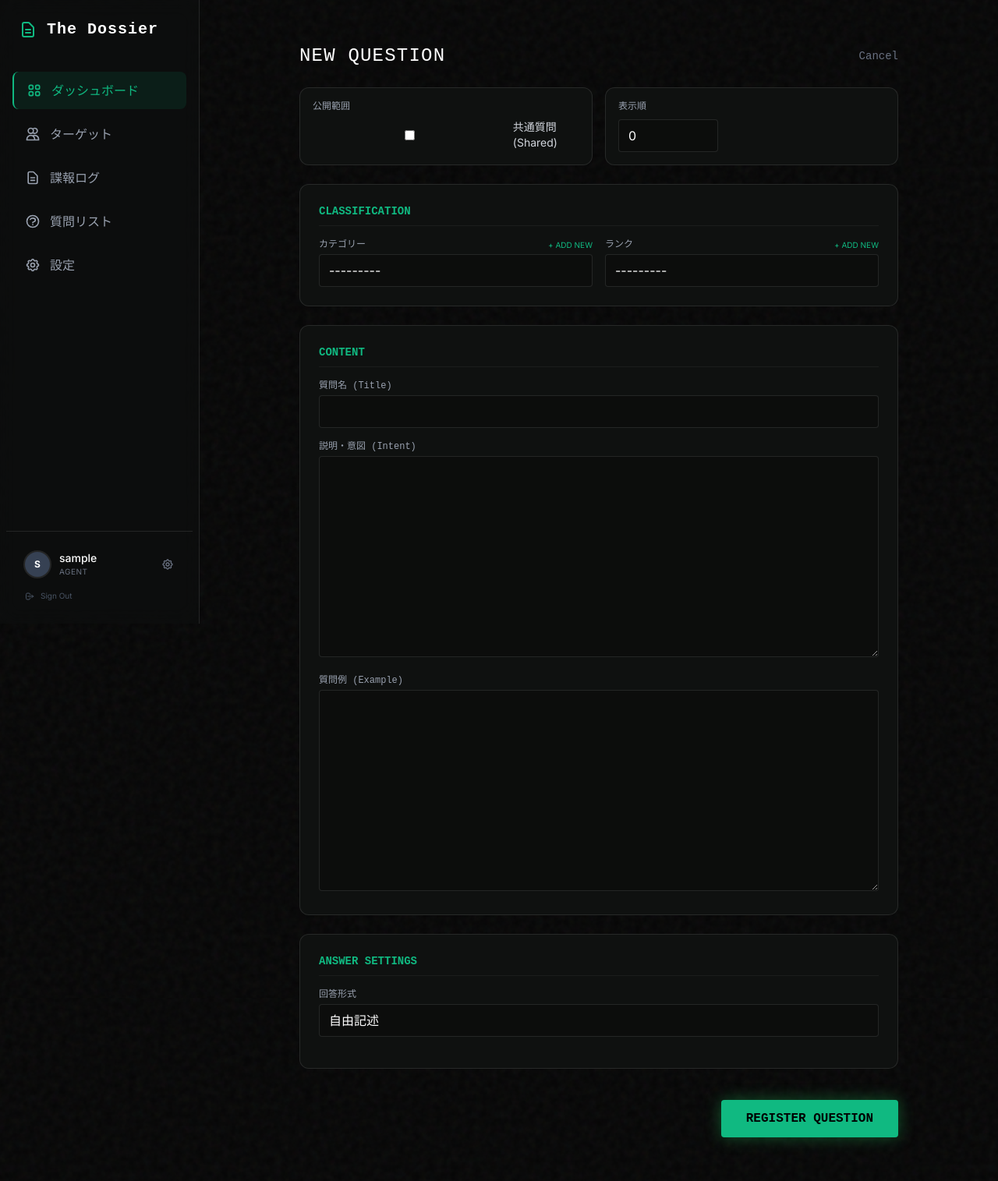
After one commit to studiok12logic-eng/The-Dossier, a Django app: page /questions/add/ in a window 1280 px wide. The commit adds this page. Shown: the whole page at 78% size. Run offline with Django 5.2, Linux system fonts and the light colour scheme; the visitor is signed in with stand-in values (Sample User, id 1); data that the repository does not hold is empty; style sheets or scripts are compiled from the project's sources; parts of the project's set-up code (start-up, migrations or seed data) failed here and were passed over; some libraries are stand-ins or nearby versions.

Commit message:
Implement Question Management System

```diff
--- a/core/urls.py
+++ b/core/urls.py
@@ -14,6 +14,14 @@ urlpatterns = [
     path('api/groups/<int:pk>/delete/', views.TargetGroupDeleteView.as_view(), name='group_delete'),
     path('api/target/state-toggle/', views.TargetStateToggleView.as_view(), name='target_state_toggle'),
     path('intelligence/log/', views.IntelligenceLogView.as_view(), name='intelligence_log'),
+
+    # Question Management
+    path('questions/', views.QuestionListView.as_view(), name='question_list'),
+    path('questions/add/', views.QuestionCreateView.as_view(), name='question_add'),
+    path('questions/<int:pk>/edit/', views.QuestionUpdateView.as_view(), name='question_edit'),
+    path('questions/<int:pk>/delete/', views.QuestionDeleteView.as_view(), name='question_delete'),
+    path('api/questions/category/add/', views.CategoryCreateView.as_view(), name='category_add'),
+    path('api/questions/rank/add/', views.RankCreateView.as_view(), name='rank_add'),
 ]
 
 if settings.DEBUG:
--- a/core/views.py
+++ b/core/views.py
@@ -400,3 +400,87 @@ class TargetStateToggleView(LoginRequiredMixin, View):
 
         except Exception as e:
             return JsonResponse({'success': False, 'error': str(e)})
+
+# --- QUESTION MANAGEMENT ---
+from intelligence.models import Question, QuestionCategory, QuestionRank
+from intelligence.forms import QuestionForm, QuestionCategoryForm, QuestionRankForm
+from django.views.generic import ListView, CreateView, UpdateView, DeleteView
+from django.urls import reverse_lazy
+
+class QuestionListView(LoginRequiredMixin, ListView):
+    model = Question
+    template_name = 'question_list.html'
+    context_object_name = 'questions'
+
+    def get_queryset(self):
+        return Question.objects.filter(user=self.request.user).order_by('order', 'created_at')
+
+    def get_context_data(self, **kwargs):
+        context = super().get_context_data(**kwargs)
+        context['categories'] = QuestionCategory.objects.filter(user=self.request.user)
+        context['ranks'] = QuestionRank.objects.filter(user=self.request.user)
+        return context
+
+class QuestionCreateView(LoginRequiredMixin, CreateView):
+    model = Question
+    form_class = QuestionForm
+    template_name = 'question_form.html'
+    success_url = reverse_lazy('question_list')
+
+    def get_form_kwargs(self):
+        kwargs = super().get_form_kwargs()
+        kwargs['user'] = self.request.user
+        return kwargs
+
+    def form_valid(self, form):
+        form.instance.user = self.request.user
+        return super().form_valid(form)
+
+class QuestionUpdateView(LoginRequiredMixin, UpdateView):
+    model = Question
+    form_class = QuestionForm
+    template_name = 'question_form.html'
+    success_url = reverse_lazy('question_list')
+
+    def get_queryset(self):
+        return Question.objects.filter(user=self.request.user)
+
+    def get_form_kwargs(self):
+        kwargs = super().get_form_kwargs()
+        kwargs['user'] = self.request.user
+        return kwargs
+
+class QuestionDeleteView(LoginRequiredMixin, DeleteView):
+    model = Question
+    success_url = reverse_lazy('question_list')
+    template_name = 'question_confirm_delete.html' # Logic will typically be modal or simple confirm
+
+    def get_queryset(self):
+        return Question.objects.filter(user=self.request.user)
+
+# API Views for Dynamic Add
+class CategoryCreateView(LoginRequiredMixin, View):
+    def post(self, request, *args, **kwargs):
+        try:
+            data = json.loads(request.body)
+            name = data.get('name')
+            desc = data.get('description', '')
+            if not name: return JsonResponse({'success': False, 'error': 'Name required'})
+
+            cat = QuestionCategory.objects.create(user=request.user, name=name, description=desc)
+            return JsonResponse({'success': True, 'id': cat.id, 'name': cat.name})
+        except Exception as e:
+            return JsonResponse({'success': False, 'error': str(e)})
+
+class RankCreateView(LoginRequiredMixin, View):
+    def post(self, request, *args, **kwargs):
+        try:
+            data = json.loads(request.body)
+            name = data.get('name')
+            points = data.get('points', 0)
+            if not name: return JsonResponse({'success': False, 'error': 'Name required'})
+
+            rank = QuestionRank.objects.create(user=request.user, name=name, points=points)
+            return JsonResponse({'success': True, 'id': rank.id, 'name': rank.name})
+        except Exception as e:
+            return JsonResponse({'success': False, 'error': str(e)})
--- a/intelligence/forms.py
+++ b/intelligence/forms.py
@@ -1,91 +1,40 @@
 from django import forms
-from .models import Target, TargetGroup, CustomAnniversary
-import datetime
+from .models import Question, QuestionCategory, QuestionRank
 
-class TargetForm(forms.ModelForm):
-    # Split name fields
-    last_name = forms.CharField(required=False, widget=forms.TextInput(attrs={'class': 'w-full bg-surface/50 border border-white/10 rounded px-4 py-2 text-white focus:outline-none focus:border-primary', 'placeholder': '姓'}))
-    first_name = forms.CharField(required=False, widget=forms.TextInput(attrs={'class': 'w-full bg-surface/50 border border-white/10 rounded px-4 py-2 text-white focus:outline-none focus:border-primary', 'placeholder': '名'}))
-    last_name_kana = forms.CharField(required=False, widget=forms.TextInput(attrs={'class': 'w-full bg-surface/50 border border-white/10 rounded px-4 py-2 text-white focus:outline-none focus:border-primary', 'placeholder': 'せい'}))
-    first_name_kana = forms.CharField(required=False, widget=forms.TextInput(attrs={'class': 'w-full bg-surface/50 border border-white/10 rounded px-4 py-2 text-white focus:outline-none focus:border-primary', 'placeholder': 'めい'}))
+class QuestionCategoryForm(forms.ModelForm):
+    class Meta:
+        model = QuestionCategory
+        fields = ['name', 'description']
+        widgets = {
+            'name': forms.TextInput(attrs={'class': 'w-full bg-surface border border-white/10 rounded px-3 py-2 text-white', 'placeholder': 'カテゴリー名'}),
+            'description': forms.Textarea(attrs={'class': 'w-full bg-surface border border-white/10 rounded px-3 py-2 text-white h-20', 'placeholder': '説明'}),
+        }
 
-    # Birthdate split fields
-    birth_year = forms.IntegerField(required=False, widget=forms.NumberInput(attrs={'class': 'w-full bg-surface/50 border border-white/10 rounded px-4 py-2 text-white focus:outline-none focus:border-primary', 'placeholder': '年'}))
-    birth_month = forms.IntegerField(required=False, widget=forms.NumberInput(attrs={'class': 'w-full bg-surface/50 border border-white/10 rounded px-4 py-2 text-white focus:outline-none focus:border-primary', 'placeholder': '月', 'min': 1, 'max': 12}))
-    birth_day = forms.IntegerField(required=False, widget=forms.NumberInput(attrs={'class': 'w-full bg-surface/50 border border-white/10 rounded px-4 py-2 text-white focus:outline-none focus:border-primary', 'placeholder': '日', 'min': 1, 'max': 31}))
+class QuestionRankForm(forms.ModelForm):
+    class Meta:
+        model = QuestionRank
+        fields = ['name', 'points']
+        widgets = {
+            'name': forms.TextInput(attrs={'class': 'w-full bg-surface border border-white/10 rounded px-3 py-2 text-white', 'placeholder': 'ランク名'}),
+            'points': forms.NumberInput(attrs={'class': 'w-full bg-surface border border-white/10 rounded px-3 py-2 text-white', 'placeholder': 'ポイント'}),
+        }
 
-    # Zodiac (Read-only or Hidden, calculated by JS)
-    zodiac_sign = forms.CharField(required=False, widget=forms.TextInput(attrs={'class': 'w-full bg-surface/50 border border-white/10 rounded px-4 py-2 text-white focus:outline-none focus:border-primary', 'readonly': 'readonly'}))
-
-    # Groups (M2M) - Rendered as checkbox or multi-select. Using SelectMultiple for now with custom styling class.
-    # Groups (M2M) - Rendered as checkbox or multi-select. Using SelectMultiple for now with custom styling class.
-    groups = forms.ModelMultipleChoiceField(
-        queryset=TargetGroup.objects.none(), # Populated in __init__
-        required=False,
-        widget=forms.CheckboxSelectMultiple(attrs={'class': 'space-y-2'})
-    )
+class QuestionForm(forms.ModelForm):
+    class Meta:
+        model = Question
+        fields = ['is_shared', 'category', 'rank', 'title', 'description', 'example', 'answer_type', 'choices', 'order']
+        widgets = {
+             # Styled in template or here? Let's add basic classes
+            'title': forms.TextInput(attrs={'class': 'w-full bg-black/20 border border-white/10 rounded px-3 py-2 text-white'}),
+            'description': forms.Textarea(attrs={'class': 'w-full bg-black/20 border border-white/10 rounded px-3 py-2 text-white h-24'}),
+            'example': forms.Textarea(attrs={'class': 'w-full bg-black/20 border border-white/10 rounded px-3 py-2 text-white h-20'}),
+            'choices': forms.TextInput(attrs={'class': 'w-full bg-black/20 border border-white/10 rounded px-3 py-2 text-white', 'placeholder': '例: はい, いいえ, 多分'}),
+            'order': forms.NumberInput(attrs={'class': 'w-32 bg-black/20 border border-white/10 rounded px-3 py-2 text-white'}),
+        }
 
     def __init__(self, *args, **kwargs):
         user = kwargs.pop('user', None)
         super().__init__(*args, **kwargs)
         if user:
-            self.fields['groups'].queryset = TargetGroup.objects.filter(user=user)
-        else:
-             self.fields['groups'].queryset = TargetGroup.objects.none()
-
-    class Meta:
-        model = Target
-        fields = ['nickname', 'last_name', 'first_name', 'last_name_kana', 'first_name_kana',
-                  'birthplace', 'gender', 'blood_type', 'description', 'avatar', 'zodiac_sign', 'groups']
-        widgets = {
-            'nickname': forms.TextInput(attrs={'class': 'w-full bg-surface/50 border border-white/10 rounded px-4 py-2 text-white focus:outline-none focus:border-primary', 'required': 'required'}),
-            'birthplace': forms.TextInput(attrs={'class': 'w-full bg-surface/50 border border-white/10 rounded px-4 py-2 text-white focus:outline-none focus:border-primary'}),
-            'gender': forms.Select(attrs={'class': 'w-full bg-surface/50 border border-white/10 rounded px-4 py-2 text-white focus:outline-none focus:border-primary'}),
-            'blood_type': forms.Select(attrs={'class': 'w-full bg-surface/50 border border-white/10 rounded px-4 py-2 text-white focus:outline-none focus:border-primary'}),
-            'description': forms.Textarea(attrs={'class': 'w-full bg-surface/50 border border-white/10 rounded px-4 py-2 text-white focus:outline-none focus:border-primary', 'rows': 4}),
-            'avatar': forms.FileInput(attrs={'class': 'w-full bg-surface/50 border border-white/10 rounded px-4 py-2 text-white focus:outline-none focus:border-primary file:mr-4 file:py-2 file:px-4 file:rounded-full file:border-0 file:text-sm file:font-semibold file:bg-primary file:text-black hover:file:bg-primary/80'}),
-        }
-
-    def save(self, commit=True):
-        instance = super().save(commit=False)
-        # Combine birth fields
-        year = self.cleaned_data.get('birth_year')
-        month = self.cleaned_data.get('birth_month')
-        day = self.cleaned_data.get('birth_day')
-
-        if year and month and day:
-            try:
-                instance.birthdate = datetime.date(year, month, day)
-            except ValueError:
-                pass # Invalid date
-
-        if commit:
-            instance.save()
-            self.save_m2m() # Save groups
-        return instance
-
-class TargetGroupForm(forms.ModelForm):
-    class Meta:
-        model = TargetGroup
-        fields = ['name', 'description',
-                  'is_mon', 'is_tue', 'is_wed', 'is_thu', 'is_fri', 'is_sat', 'is_sun']
-        widgets = {
-            'name': forms.TextInput(attrs={'class': 'w-full bg-surface border border-white/10 rounded px-4 py-2 text-white focus:border-primary', 'placeholder': 'グループ名'}),
-            'description': forms.Textarea(attrs={'class': 'w-full bg-surface border border-white/10 rounded px-4 py-2 text-white focus:border-primary', 'rows': 2, 'placeholder': '説明'}),
-            'is_mon': forms.CheckboxInput(attrs={'class': 'rounded border-gray-600 text-primary bg-gray-900 w-4 h-4 mr-2'}),
-            'is_tue': forms.CheckboxInput(attrs={'class': 'rounded border-gray-600 text-primary bg-gray-900 w-4 h-4 mr-2'}),
-            'is_wed': forms.CheckboxInput(attrs={'class': 'rounded border-gray-600 text-primary bg-gray-900 w-4 h-4 mr-2'}),
-            'is_thu': forms.CheckboxInput(attrs={'class': 'rounded border-gray-600 text-primary bg-gray-900 w-4 h-4 mr-2'}),
-            'is_fri': forms.CheckboxInput(attrs={'class': 'rounded border-gray-600 text-primary bg-gray-900 w-4 h-4 mr-2'}),
-            'is_sat': forms.CheckboxInput(attrs={'class': 'rounded border-gray-600 text-primary bg-gray-900 w-4 h-4 mr-2'}),
-            'is_sun': forms.CheckboxInput(attrs={'class': 'rounded border-gray-600 text-primary bg-gray-900 w-4 h-4 mr-2'}),
-        }
-
-class CustomAnniversaryForm(forms.ModelForm):
-    class Meta:
-        model = CustomAnniversary
-        fields = ['label', 'date']
-        widgets = {
-            'label': forms.TextInput(attrs={'class': 'w-full bg-surface/50 border border-white/10 rounded px-4 py-2 text-white focus:border-primary', 'placeholder': '記念日名称'}),
-            'date': forms.DateInput(attrs={'type': 'date', 'class': 'w-full bg-surface/50 border border-white/10 rounded px-4 py-2 text-white focus:border-primary'}),
-        }
+            self.fields['category'].queryset = QuestionCategory.objects.filter(user=user)
+            self.fields['rank'].queryset = QuestionRank.objects.filter(user=user)
--- a/templates/base.html
+++ b/templates/base.html
@@ -56,6 +56,15 @@
                         </path>
                     </svg>
                     <span class="font-medium">諜報ログ</span>
+                </a>
+                <a href="{% url 'question_list' %}"
+                    class="flex items-center gap-3 px-4 py-3 rounded-lg text-gray-400 hover:text-white hover:bg-white/5 transition-all group">
+                    <svg class="w-5 h-5 group-hover:text-primary transition-colors" fill="none" stroke="currentColor"
+                        viewBox="0 0 24 24">
+                        <path stroke-linecap="round" stroke-width="2" d="M8.228 9c.549-1.165 2.03-2 3.772-2 2.21 0 4 1.343 4 3 0 1.4-1.278 2.575-3.006 2.907-.542.104-.994.54-.994 1.093m0 3h.01M21 12a9 9 0 11-18 0 9 9 0 0118 0z">
+                        </path>
+                    </svg>
+                    <span class="font-medium">質問リスト</span>
                 </a>
                 <a href="#"
                     class="flex items-center gap-3 px-4 py-3 rounded-lg text-gray-400 hover:text-white hover:bg-white/5 transition-all group">
--- /dev/null
+++ b/templates/question_form.html
@@ -0,0 +1,193 @@
+{% extends 'base.html' %}
+{% block content %}
+<div class="h-full flex flex-col p-6 overflow-y-auto">
+    <div class="max-w-3xl mx-auto w-full">
+        <!-- Header -->
+        <div class="flex justify-between items-center mb-6">
+            <h1 class="text-2xl text-white font-mono tracking-wider">
+                {% if form.instance.pk %}EDIT QUESTION{% else %}NEW QUESTION{% endif %}
+            </h1>
+            <a href="{% url 'question_list' %}" class="text-gray-500 hover:text-white font-mono text-sm">Cancel</a>
+        </div>
+
+        <!-- Form -->
+        <form method="post" class="space-y-6">
+            {% csrf_token %}
+
+            <!-- Type & Scope -->
+            <div class="grid grid-cols-2 gap-4">
+                <div class="bg-surface border border-white/10 p-4 rounded-xl">
+                    <label class="block text-xs font-mono text-gray-400 mb-2">公開範囲</label>
+                    <div class="flex items-center gap-2">
+                        {{ form.is_shared }}
+                        <span class="text-sm text-gray-300">共通質問 (Shared)</span>
+                    </div>
+                </div>
+                <div class="bg-surface border border-white/10 p-4 rounded-xl">
+                    <label class="block text-xs font-mono text-gray-400 mb-2">表示順</label>
+                    {{ form.order }}
+                </div>
+            </div>
+
+            <!-- Classification (Category & Rank) -->
+            <div class="bg-surface border border-white/10 p-6 rounded-xl space-y-4">
+                <h3 class="text-sm font-bold text-primary font-mono border-b border-white/5 pb-2">CLASSIFICATION</h3>
+
+                <div class="grid grid-cols-2 gap-4">
+                    <div>
+                        <div class="flex justify-between items-center mb-1">
+                            <label class="text-xs font-mono text-gray-400">カテゴリー</label>
+                            <button type="button" id="addCategoryBtn" class="text-[10px] text-primary hover:underline">+ ADD NEW</button>
+                        </div>
+                        <div class="relative">
+                            {{ form.category }}
+                            <!-- Arrow icon could be here but standard select is fine -->
+                        </div>
+                    </div>
+                    <div>
+                        <div class="flex justify-between items-center mb-1">
+                            <label class="text-xs font-mono text-gray-400">ランク</label>
+                            <button type="button" id="addRankBtn" class="text-[10px] text-primary hover:underline">+ ADD NEW</button>
+                        </div>
+                        {{ form.rank }}
+                    </div>
+                </div>
+            </div>
+
+            <!-- Content -->
+            <div class="bg-surface border border-white/10 p-6 rounded-xl space-y-4">
+                <h3 class="text-sm font-bold text-primary font-mono border-b border-white/5 pb-2">CONTENT</h3>
+
+                <div>
+                    <label class="block text-xs font-mono text-gray-400 mb-1">質問名 (Title)</label>
+                    {{ form.title }}
+                </div>
+                <div>
+                    <label class="block text-xs font-mono text-gray-400 mb-1">説明・意図 (Intent)</label>
+                    {{ form.description }}
+                </div>
+                <div>
+                    <label class="block text-xs font-mono text-gray-400 mb-1">質問例 (Example)</label>
+                    {{ form.example }}
+                </div>
+            </div>
+
+            <!-- Answer Settings -->
+            <div class="bg-surface border border-white/10 p-6 rounded-xl space-y-4">
+                <h3 class="text-sm font-bold text-primary font-mono border-b border-white/5 pb-2">ANSWER SETTINGS</h3>
+
+                <div>
+                    <label class="block text-xs font-mono text-gray-400 mb-1">回答形式</label>
+                    {{ form.answer_type }}
+                </div>
+                <div id="choicesField" class="hidden">
+                    <label class="block text-xs font-mono text-gray-400 mb-1">選択肢 (カンマ区切り)</label>
+                    {{ form.choices }}
+                    <p class="text-[10px] text-gray-500 mt-1">例: A, B, C (タグのように選択可能になります)</p>
+                </div>
+            </div>
+
+            <!-- Submit -->
+            <div class="pt-4 flex justify-end">
+                <button type="submit"
+                    class="px-8 py-3 bg-primary text-black font-bold font-mono rounded hover:bg-primary/90 transition shadow-[0_0_20px_rgba(34,197,94,0.4)]">
+                    {% if form.instance.pk %}UPDATE QUESTION{% else %}REGISTER QUESTION{% endif %}
+                </button>
+            </div>
+        </form>
+    </div>
+</div>
+
+<!-- Modals for Category/Rank (Simple Prompts or Custom Modal) -->
+<!-- Using simple JS prompts for MVP speed as requested "Same as Group logic" but Group logic is complex modal.
+     I will implement simple custom modals to match the style without full separate files -->
+
+<div id="catModal" class="hidden fixed inset-0 z-50 bg-black/80 flex items-center justify-center backdrop-blur-sm">
+    <div class="bg-surface border border-white/20 p-6 rounded-xl w-96">
+        <h3 class="text-white font-mono mb-4">NEW CATEGORY</h3>
+        <input id="newCatName" type="text" placeholder="Name" class="w-full bg-black/20 border border-white/10 rounded px-3 py-2 text-white mb-2">
+        <textarea id="newCatDesc" placeholder="Description" class="w-full bg-black/20 border border-white/10 rounded px-3 py-2 text-white mb-4"></textarea>
+        <div class="flex justify-end gap-2">
+            <button type="button" onclick="document.getElementById('catModal').classList.add('hidden')" class="px-3 py-1 text-gray-400 text-sm">Cancel</button>
+            <button type="button" id="saveCatBtn" class="px-3 py-1 bg-primary text-black text-sm rounded">Save</button>
+        </div>
+    </div>
+</div>
+
+<div id="rankModal" class="hidden fixed inset-0 z-50 bg-black/80 flex items-center justify-center backdrop-blur-sm">
+    <div class="bg-surface border border-white/20 p-6 rounded-xl w-96">
+        <h3 class="text-white font-mono mb-4">NEW RANK</h3>
+        <input id="newRankName" type="text" placeholder="Rank Name" class="w-full bg-black/20 border border-white/10 rounded px-3 py-2 text-white mb-2">
+        <input id="newRankPoints" type="number" placeholder="Points" class="w-full bg-black/20 border border-white/10 rounded px-3 py-2 text-white mb-4">
+        <div class="flex justify-end gap-2">
+            <button type="button" onclick="document.getElementById('rankModal').classList.add('hidden')" class="px-3 py-1 text-gray-400 text-sm">Cancel</button>
+            <button type="button" id="saveRankBtn" class="px-3 py-1 bg-primary text-black text-sm rounded">Save</button>
+        </div>
+    </div>
+</div>
+
+<script>
+    // Toggle Choices Field
+    const typeSelect = document.querySelector('[name="answer_type"]');
+    const choicesField = document.getElementById('choicesField');
+
+    function toggleChoices() {
+        if(typeSelect.value === 'SELECTION') choicesField.classList.remove('hidden');
+        else choicesField.classList.add('hidden');
+    }
+    typeSelect.addEventListener('change', toggleChoices);
+    toggleChoices(); // Init
+
+    // Styling Django Form Widgets via JS if needed (or assume classes added in ID)
+    document.querySelectorAll('input, select, textarea').forEach(el => {
+        if(!el.classList.contains('bg-black/20') && !el.classList.contains('bg-surface')) {
+            el.classList.add('bg-black/20', 'border', 'border-white/10', 'rounded', 'px-3', 'py-2', 'text-white', 'w-full');
+            if(el.tagName === 'SELECT') el.classList.add('appearance-none', 'cursor-pointer');
+        }
+    });
+
+    // API Handling for Category/Rank
+    document.getElementById('addCategoryBtn').addEventListener('click', () => document.getElementById('catModal').classList.remove('hidden'));
+    document.getElementById('addRankBtn').addEventListener('click', () => document.getElementById('rankModal').classList.remove('hidden'));
+
+    document.getElementById('saveCatBtn').addEventListener('click', () => {
+        const name = document.getElementById('newCatName').value;
+        const desc = document.getElementById('newCatDesc').value;
+        if(!name) return;
+
+        fetch('{% url "category_add" %}', {
+            method: 'POST',
+            body: JSON.stringify({name, description: desc}),
+            headers: {'X-CSRFToken': '{{ csrf_token }}'}
+        })
+        .then(res => res.json())
+        .then(data => {
+            if(data.success) {
+                const opt = new Option(data.name, data.id, true, true);
+                document.querySelector('[name="category"]').appendChild(opt);
+                document.getElementById('catModal').classList.add('hidden');
+            }
+        });
+    });
+
+    document.getElementById('saveRankBtn').addEventListener('click', () => {
+        const name = document.getElementById('newRankName').value;
+        const pts = document.getElementById('newRankPoints').value;
+        if(!name) return;
+
+        fetch('{% url "rank_add" %}', {
+            method: 'POST',
+            body: JSON.stringify({name, points: pts}),
+            headers: {'X-CSRFToken': '{{ csrf_token }}'}
+        })
+        .then(res => res.json())
+        .then(data => {
+            if(data.success) {
+                const opt = new Option(data.name, data.id, true, true);
+                document.querySelector('[name="rank"]').appendChild(opt);
+                document.getElementById('rankModal').classList.add('hidden');
+            }
+        });
+    });
+</script>
+{% endblock %}
```
Also changed, not shown: PROJECT_RULES.md (+21 -0 lines), intelligence/models.py (+39 -9 lines), templates/question_list.html (added, +71 -0 lines).
